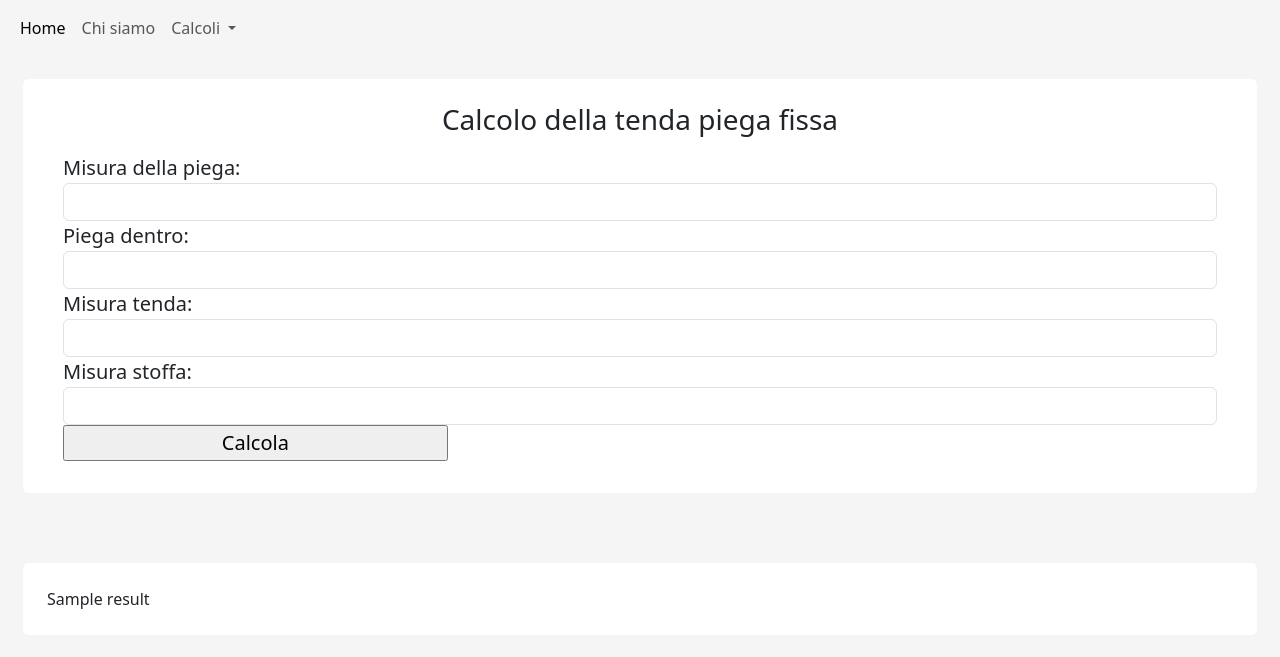
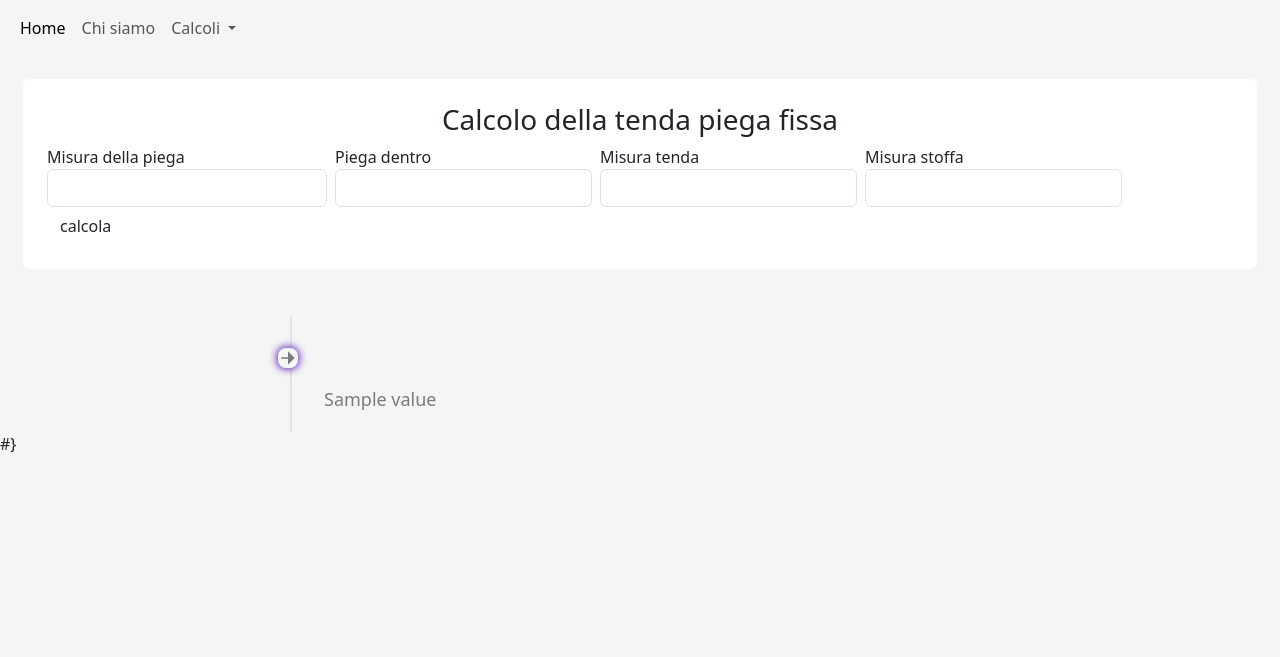
Before and after one commit to radik2019/calctende, a Django app: template calctende_app/core/templates/fixed_fold.html in a window 1280 px wide. Shown: the top 657 px of the page. Run offline with Django 4.2, Linux system fonts and the light colour scheme; tables that the repository leaves empty hold one stand-in row (values such as "Sample post"); the template is opened without the code that fills it: values that come from a table or form of the project are taken from there, most other values are stand-ins (such as "Sample title", 1, 10 or a date in 2020).

Commit message:
wip: added timeline. TODO: height timeline based on data

```diff
--- a/calctende_app/core/templates/fixed_fold.html
+++ b/calctende_app/core/templates/fixed_fold.html
@@ -1,23 +1,132 @@
-
 {% extends 'index.html' %}
 {% load static %}
 
 {% block content %}
+    <style>
+        @import url("https://fonts.googleapis.com/css2?family=Outfit:wght@100;200;300;400;500;600;700;800;900&display=swap");
+
+        *,
+        *:before,
+        *:after {
+            box-sizing: border-box;
+        }
+
+        :root {
+            --c-grey-100: #f4f6f8;
+            --c-grey-200: #e3e3e3;
+            --c-grey-300: #b2b2b2;
+            --c-grey-400: #7b7b7b;
+            --c-grey-500: #3d3d3d;
+
+            --c-blue-500: #688afd;
+        }
+
+        textarea {
+            font: inherit;
+        }
+
+
+        .timeline {
+            width: 300%;
+            max-width: 700px;
+            margin-left: auto;
+            margin-right: auto;
+            display: flex;
+            flex-direction: column;
+            padding: 32px 0 32px 32px;
+            border-left: 2px solid var(--c-grey-200);
+            font-size: 1.125rem;
+        }
+
+        .timeline-item {
+            display: flex;
+            gap: 24px;
+            & + * {
+                margin-top: 14px;
+            }
+            & + .extra-space {
+                margin-top: 48px;
+            }
+        }
+
+        .timeline-item-icon {
+            display: flex;
+            align-items: center;
+            justify-content: center;
+            width: 20px;
+            height: 20px;
+            border-radius: 40%;
+            margin-left: -46px;
+            flex-shrink: 0;
+            overflow: hidden;
+            box-shadow: 0 0 7px 2px #6f42c1;
+            svg {
+                width: 20px;
+                height: 60px;
+            }
+
+            &.faded-icon {
+                background-color: var(--c-grey-100);
+                color: var(--c-grey-400);
+            }
+
+            &.filled-icon {
+                background-color: var(--c-blue-500);
+                color: #fff;
+            }
+        }
+
+        .timeline-item-description {
+            display: flex;
+            padding-top: 6px;
+            gap: 8px;
+            color: var(--c-grey-400);
+
+            img {
+                flex-shrink: 0;
+            }
+            a {
+                color: var(--c-grey-500);
+                font-weight: 500;
+                text-decoration: none;
+                &:hover,
+                &:focus {
+                    outline: 0; // Don't actually do this
+                    color: var(--c-blue-500);
+                }
+            }
+        }
+
+    </style>
 
     <div class="card-body rounded-2">
-
         <h3 style="text-align: center">Calcolo della tenda piega fissa</h3>
-        <form method="post" class="form-control-lg row-cols-3"> {% csrf_token %}
-
-            <div class="col-12">
-                {{ form.as_div }}
+        <form method="post" > {% csrf_token %}
+            <div class="row g-2">
+                {% for i in form %}
+                    <div class="col-md-auto">{{ i.label }}{{ i }}</div>
+                {% endfor %}
             </div>
-
-            <input type="submit" value="Calcola">
+            <button type="submit" class="btn btn-default alert-info">calcola</button>
         </form>
     </div>
     <br>
-    <div class="card-body rounded-2">
-        {{ result }}
-    </div>
+
+    {% for value in result %}
+        <li class="timeline timeline-item" style=" line-height: 12%;  ">
+            <span class="timeline-item-icon | faded-icon">
+                <svg xmlns="http://www.w3.org/2000/svg" viewBox="0 0 24 24" width="24" height="24">
+                    <path fill="none" d="M0 0h24v24H0z" />
+                    <path fill="currentColor" d="M12 13H4v-2h8V4l8 8-8 8z" />
+                </svg>
+            </span>
+            <div class="timeline-item-description" >
+                {{ value }}
+            </div>
+        </li>
+
+    {% endfor %}#}
+
+
+
 {% endblock %}
```
